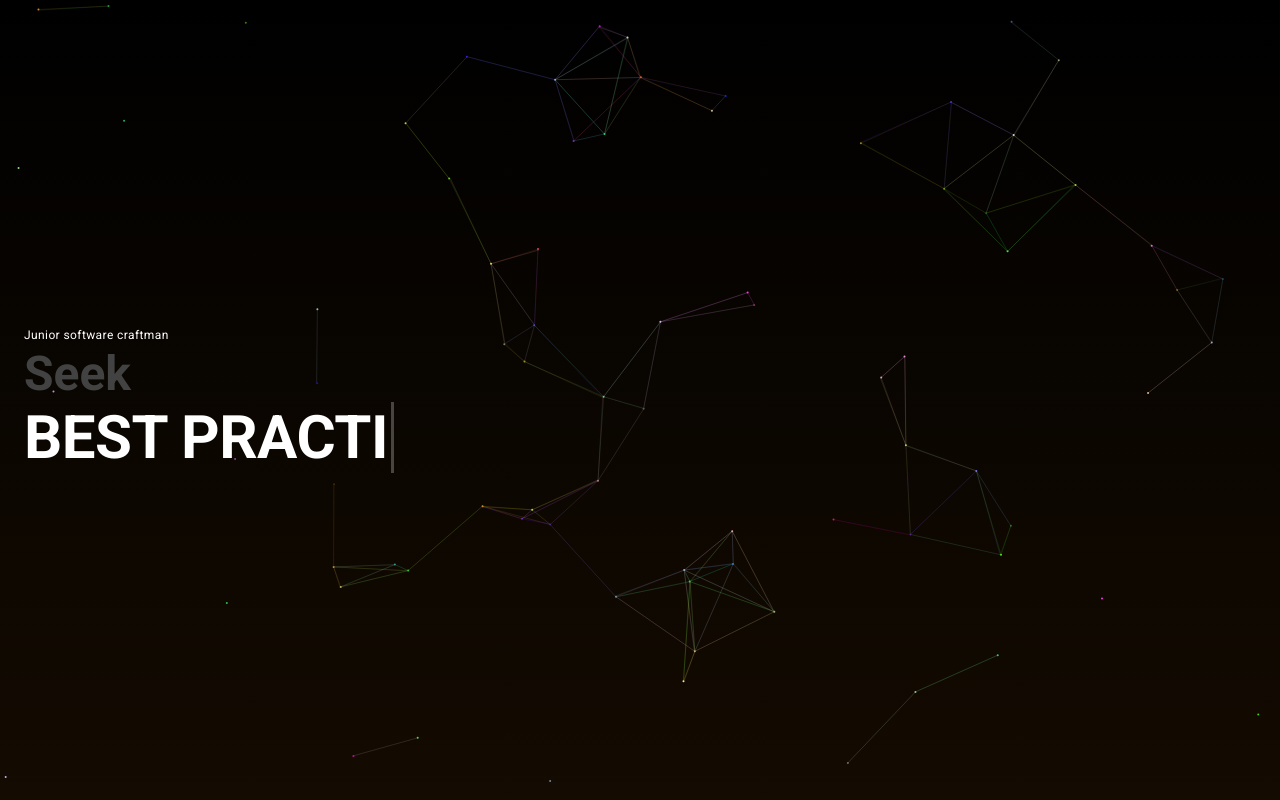
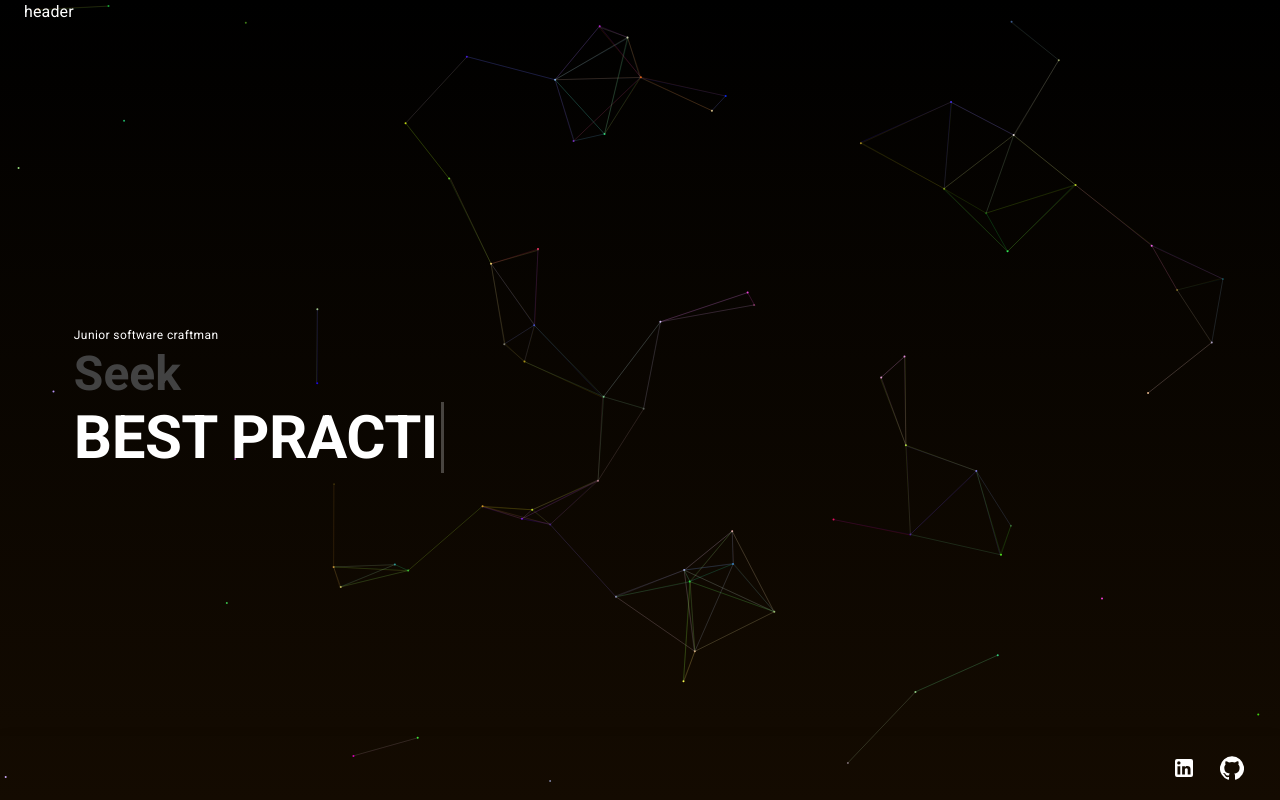
Before and after one commit to alngo/portfolio, a React (Create React App) app: page / in a window 1280 px wide. Built offline with nearby package versions, Linux system fonts and the light colour scheme.

Commit message:
feat(links): add github, linkedin links.

```diff
--- a/src/app/App.tsx
+++ b/src/app/App.tsx
@@ -3,6 +3,8 @@ import { makeStyles } from "@material-ui/core/styles";
 import Container from "@material-ui/core/Container";
 import Grid from "@material-ui/core/Grid";
 import Motto from "app/components/motto/";
+import Footer from "app/components/footer/";
+import Header from "app/components/header/";
 
 const useStyles = makeStyles({
   root: {
@@ -15,11 +17,15 @@ function App() {
   const classes = useStyles();
 
   return (
-    <Container classes={{ root: classes.root }}>
-      <Grid item xs={12} sm={8} md={8}>
-        <Motto />
-      </Grid>
-    </Container>
+    <React.Fragment>
+      <Container classes={{ root: classes.root }}>
+        <Header />
+        <Grid item xs={12} sm={8} md={8}>
+          <Motto />
+        </Grid>
+        <Footer />
+      </Container>
+    </React.Fragment>
   );
 }
 
--- /dev/null
+++ b/src/app/components/footer/index.tsx
@@ -0,0 +1,47 @@
+import React from "react"
+import {makeStyles} from "@material-ui/core/styles"
+import Toolbar from "@material-ui/core/Toolbar"
+import AppBar from "@material-ui/core/AppBar";
+import IconButton from "@material-ui/core/IconButton"
+import LinkedInIcon from '@material-ui/icons/LinkedIn';
+import GitHubIcon from '@material-ui/icons/GitHub';
+
+const useStyles = makeStyles({
+	footer: {
+		top: 'auto',
+		bottom: 0,
+	},
+	grow: {
+		flexGrow: 1,
+	},
+})
+
+const Footer = () => {
+	const classes = useStyles()
+
+	return (
+		<AppBar position="fixed" color="transparent" className={classes.footer}>
+			<Toolbar>
+				<div className={classes.grow} />
+				<IconButton
+					color="primary"
+					target="_blank"
+					rel="noopener noreferrer"
+					href="https://www.linkedin.com/in/alex-ngo-b7853a164/"
+				>
+					<LinkedInIcon />
+				</IconButton>
+				<IconButton
+					color="primary"
+					target="_blank"
+					rel="noopener noreferrer"
+					href="https://github.com/alngo"
+				>
+					<GitHubIcon />
+				</IconButton>
+			</Toolbar>
+		</AppBar>
+	)
+}
+
+export default Footer;
--- /dev/null
+++ b/src/app/components/header/index.tsx
@@ -0,0 +1,15 @@
+import React from "react";
+import Typography from "@material-ui/core/Typography"
+
+const Header = () => {
+	return (
+		<div>
+			<Typography color="primary">
+				header
+			</Typography>
+		</div>
+	)
+
+}
+
+export default Header;
```
